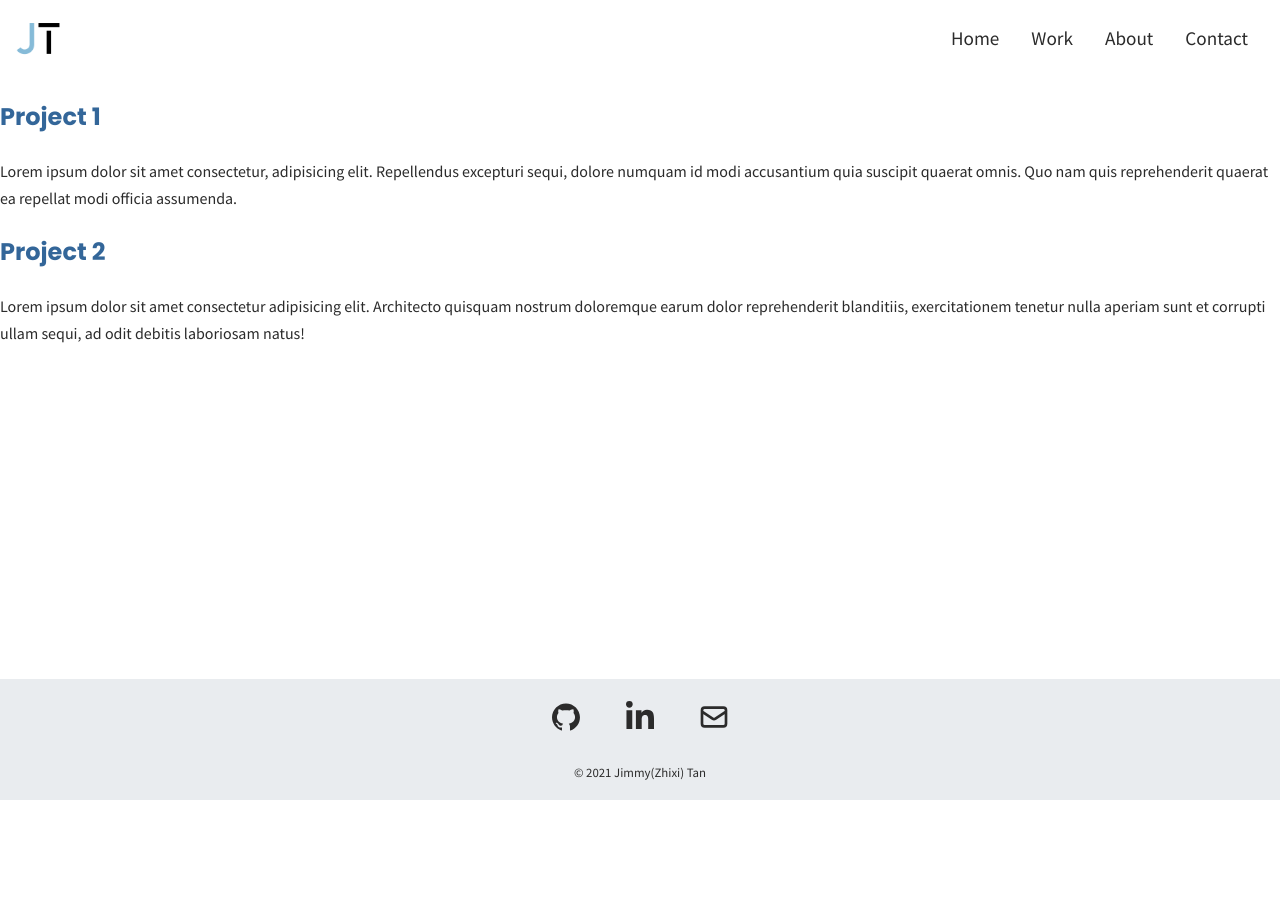
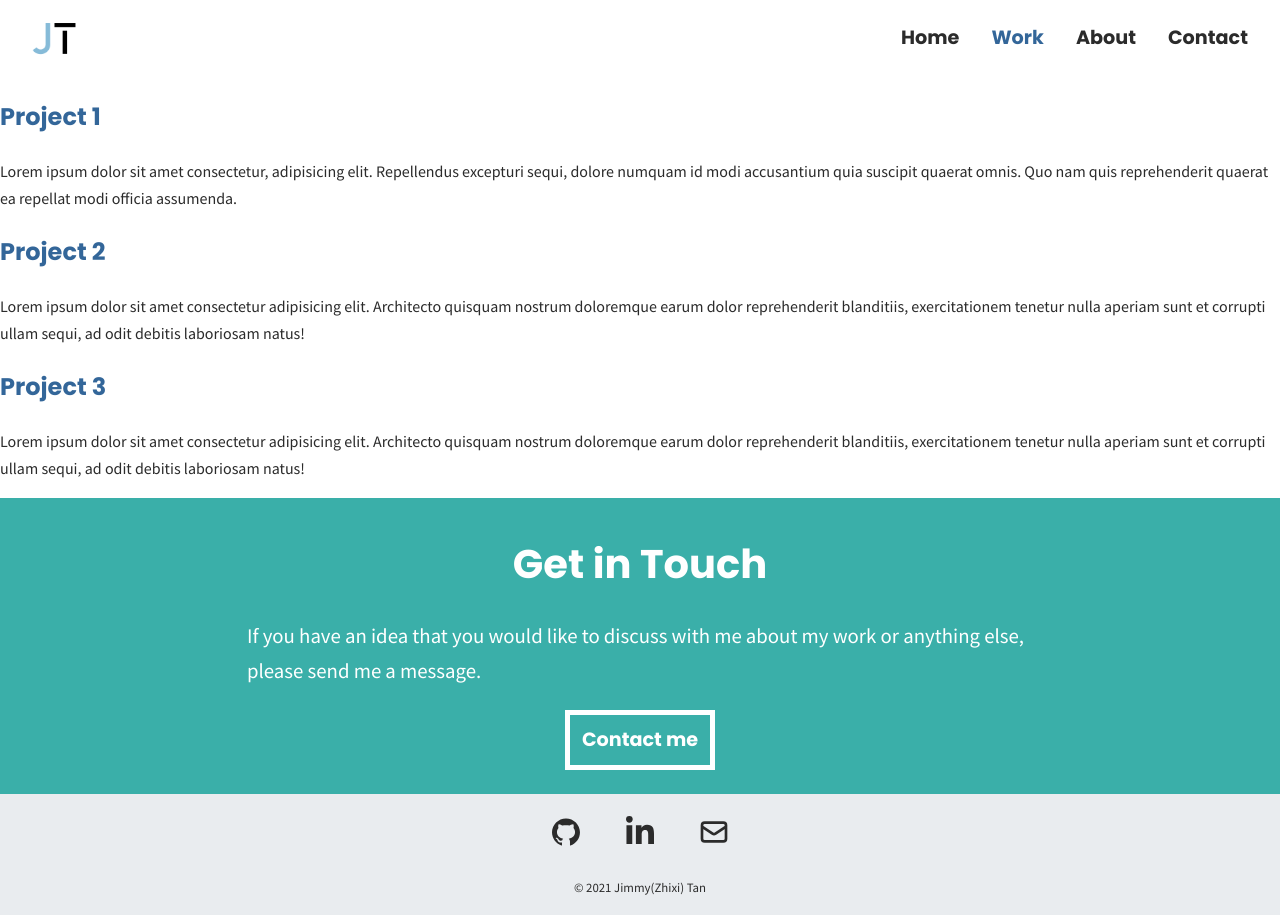
Before and after one commit to jimmytan123/portfolio, a React (Create React App) app: page /work in a window 1280 px wide. Before the commit the page ends 800 px from the top, so only its background shows below. Built offline with nearby package versions, Linux system fonts and the light colour scheme.

Commit message:
fix nav bug

```diff
--- a/src/components/Header.js
+++ b/src/components/Header.js
@@ -27,7 +27,7 @@ const Header = () => {
   }, []);
 
   return (
-    <header className={navOpen ? 'show' : undefined}>
+    <header className={navOpen ? 'active' : 'undefined'}>
       <div className="top-bar">
         <div className="header-logo-container">
           <NavLink to="/" className="header-logo">
--- a/src/components/Nav.js
+++ b/src/components/Nav.js
@@ -12,7 +12,7 @@ const Nav = ({ handleShowHide }) => {
   };
 
   return (
-    <nav className="main-nav" onClick={closeNav}>
+    <nav onClick={closeNav} className="main-nav">
       <ul>
         <li>
           <NavLink to="/" exact>
@@ -20,8 +20,6 @@ const Nav = ({ handleShowHide }) => {
           </NavLink>
         </li>
         <li>
-          {/* <NavLink to="/#project-thumbnails">Work</NavLink> */}
-          {/* <a href="/portfolio/#project-thumbnails">Work</a> */}
           <NavLink to="/work">Work</NavLink>
         </li>
         <li>
--- a/src/pages/PageWork.js
+++ b/src/pages/PageWork.js
@@ -1,3 +1,5 @@
+import Contact from '../components/Contact';
+
 const PageWork = () => {
   return (
     <div className="work-container">
@@ -16,6 +18,15 @@ const PageWork = () => {
         exercitationem tenetur nulla aperiam sunt et corrupti ullam sequi, ad
         odit debitis laboriosam natus!
       </p>
+
+      <h2>Project 3</h2>
+      <p>
+        Lorem ipsum dolor sit amet consectetur adipisicing elit. Architecto
+        quisquam nostrum doloremque earum dolor reprehenderit blanditiis,
+        exercitationem tenetur nulla aperiam sunt et corrupti ullam sequi, ad
+        odit debitis laboriosam natus!
+      </p>
+      <Contact />
     </div>
   );
 };
--- a/src/scss/components/_contact.scss
+++ b/src/scss/components/_contact.scss
@@ -26,7 +26,7 @@
     transform-style: preserve-3d;
     transition: transform 300ms ease-in-out;
     transform: translateZ(-30px);
-    margin: 0 auto;
+    margin: $small-spacing auto;
 
     .side {
       width: 100%;
@@ -52,7 +52,7 @@
     }
 
     .hover-side {
-      background-color: #2B7A78;
+      background-color: #2b7a78;
       border: 5px solid $white;
       transform: rotateX(90deg) translateZ(30px);
 
@@ -65,8 +65,14 @@
       transform: rotateX(-90deg) translateY(30px);
     }
   }
+
+  @media all and (min-width: 450px) {
+    h2 {
+      font-size: 2.5rem;
+    }
+
+    p {
+      font-size: 1.3rem;
+    }
+  }
 }
-
-body {
-  perspective: 800px;
-}
--- a/src/scss/layout/_header.scss
+++ b/src/scss/layout/_header.scss
@@ -2,21 +2,21 @@
 @use '../utilities/mixins' as *;
 
 header {
-  padding: $base-spacing;
+  position: relative;
 
   .top-bar {
+    padding: $base-spacing;
     @include flex-layout-row-center;
     justify-content: space-between;
-    position: relative;
   }
 
   .main-nav {
     width: 100%;
-    display: flex;
     @include flex-layout-column-center;
-    height: 0px;
+    text-align: center;
+    height: 0;
+    visibility: hidden;
     overflow: hidden;
-    visibility: hidden;
     transition: 0.5s ease-in-out;
 
     position: fixed;
@@ -27,7 +27,6 @@ header {
 
     ul {
       @include ul-base;
-      text-align: center;
 
       li {
         margin: 2rem 0;
@@ -39,13 +38,22 @@ header {
       color: rgba($white, 0.75);
       font-weight: 700;
       font-size: 2.5rem;
-      transition: all 0.4s ease-in-out;
+      transition: color 0.3s ease-in-out;
+      font-family: $heading-font;
+    }
+
+    a.active {
+      color: $dark-blue;
     }
   }
 
-  &.show .main-nav {
+  &.active .main-nav {
     height: 100%;
     visibility: visible;
+
+    a.active {
+      color: rgba($white, 0.75);
+    }
 
     a:hover {
       color: rgba($white, 1);
@@ -53,7 +61,6 @@ header {
   }
 
   .header-logo-container {
-    // padding: $base-spacing;
     img {
       width: 45px;
       display: block;
@@ -61,7 +68,6 @@ header {
   }
 
   .btn-main-nav {
-    // padding: $base-spacing;
     z-index: 10;
     border: none;
     outline: none;
@@ -69,7 +75,7 @@ header {
     cursor: pointer;
   }
 
-  &.show .btn-main-nav {
+  &.active .btn-main-nav {
     position: fixed;
     right: 1rem;
   }
@@ -83,6 +89,12 @@ header {
   }
 
   @media all and (min-width: $breakpoint-mobile) {
+    .header-logo-container {
+      img {
+        margin-left: $base-spacing;
+      }
+    }
+
     .btn-main-nav {
       display: none;
     }
```
